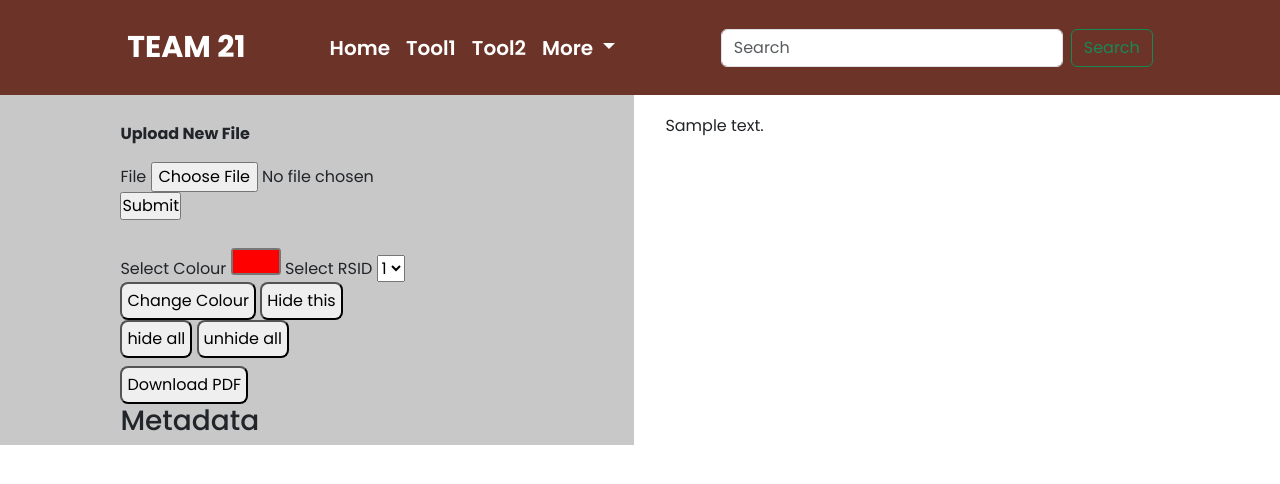
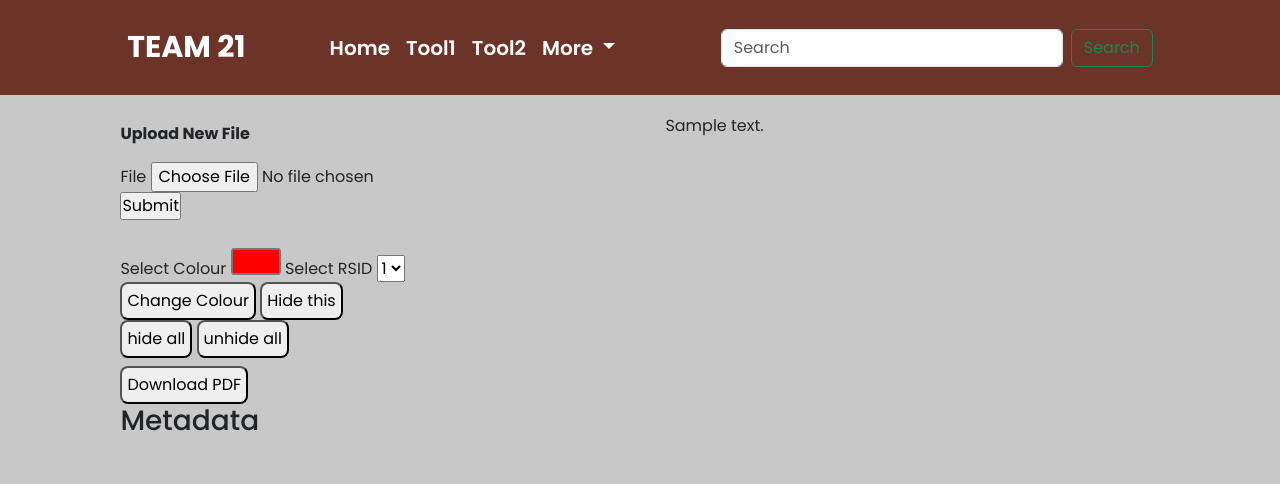
Before and after one commit to lujor20/CITS3200_Project, a Python web app: template app/tool1/templates/visualise.html in a window 1280 px wide. Shown: the top 484 px of the page. Run offline with Jinja, Linux system fonts and the light colour scheme; the template is opened without the code that fills it: most values are stand-ins (such as "Sample title", 1, 10 or a date in 2020); form fields are guessed from the names that the template uses.

Commit message:
updates styling to tool1

```diff
--- a/app/tool1/static/tool1_style.css
+++ b/app/tool1/static/tool1_style.css
@@ -13,7 +13,7 @@
 }
 
 body{
-  background-color: white;
+  background-color: rgba(200, 200, 200);
 }
 
 
```
